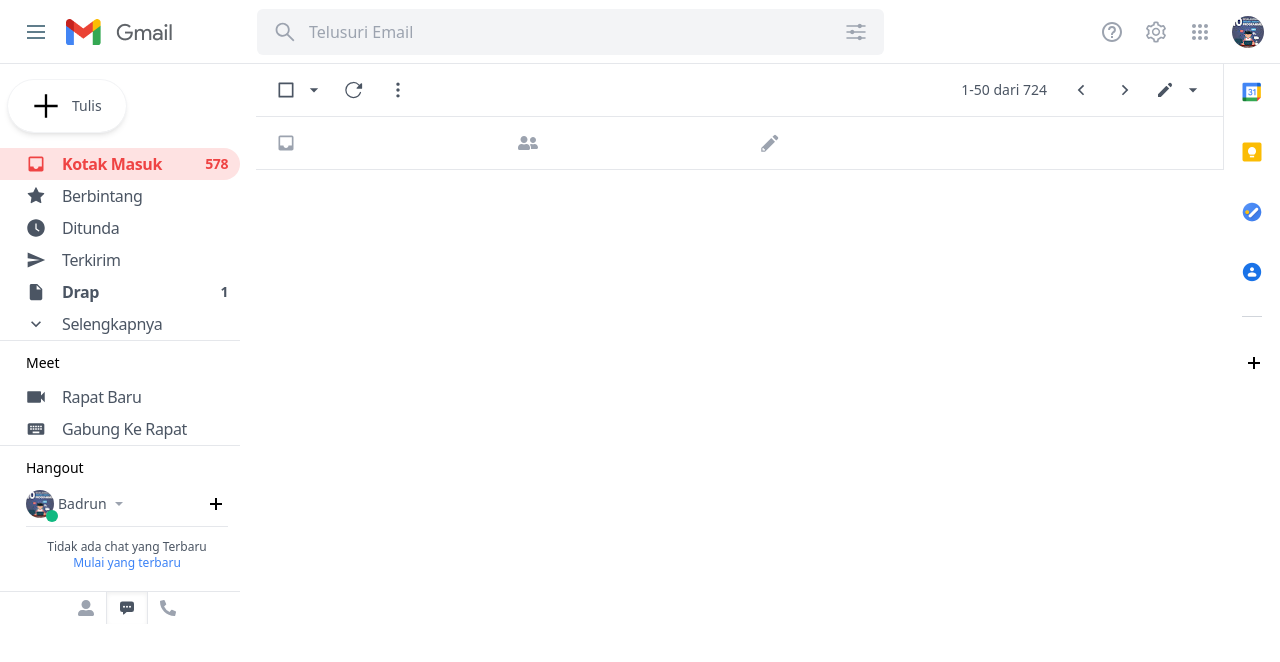
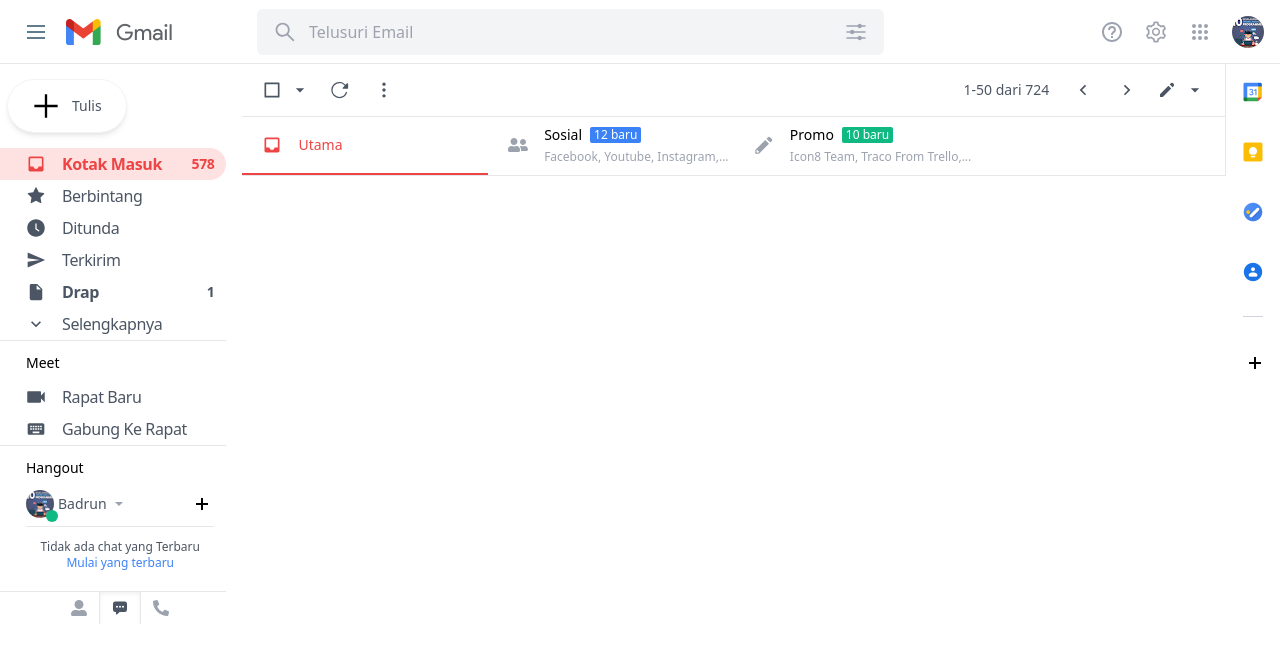
Before and after one commit to badrunp/gmail-ui-clone, a React (Create React App) app: page / in a window 1280 px wide. Shown: the top 662 px of the page. Built offline with nearby package versions, Linux system fonts and the light colour scheme.

Commit message:
create Main inbox component

```diff
--- a/src/component/main/MainInbox.js
+++ b/src/component/main/MainInbox.js
@@ -6,9 +6,9 @@
 import IconComponent from '../IconComponent';
 
 const datas = [
-    { id: 1, icon: MdInbox, title: 'Utama', notif: 0, description: '' },
-    { id: 2, icon: FaUserFriends, title: 'Sosial', notif: 12, description: 'Facebook, Youtube, Instagram, Twiter' },
-    { id: 3, icon: GoPencil, title: 'Promo', notif: 10, description: 'Icon8 Team, Traco From Trello, Heroicon' },
+    { id: 1, icon: MdInbox, title: 'Utama', notif: 0, description: '', className: 'text-gray-500' },
+    { id: 2, icon: FaUserFriends, title: 'Sosial', notif: 12, description: 'Facebook, Youtube, Instagram,...', className: 'text-white bg-blue-500' },
+    { id: 3, icon: GoPencil, title: 'Promo', notif: 10, description: 'Icon8 Team, Traco From Trello,...', className: 'text-white bg-green-500' },
 ]
 
 
@@ -22,11 +22,28 @@
     return (
         <div className="w-full h-auto relative overflow-hidden">
             <div className="grid grid-cols-4 border-b border-gray-200">
-                {items.length > 0 && items.map((item, index) => (
-                    <div key={item.id} className="flex flex-row items-center py-4 px-5 hover:bg-gray-200 cursor-pointer">
-                        <IconComponent icon={item.icon} size="w-5 h-5" />
-                    </div>
-                ))}
+                {items.length > 0 && items.map((item, index) => {
+                    const firstItem = index === 0 ? 'border-b-2 border-red-500' : 'border-b-2 border-transparent';
+                    const textRed = index === 0 ? 'text-red-500' : '';
+                    return (
+                        <div key={item.id} className={"flex flex-row items-center py-2 px-5 hover:bg-gray-100 cursor-pointer space-x-4 overflow-hidden " + firstItem}>
+                            <div className="flex-none">
+                                <IconComponent icon={item.icon} size="w-5 h-5" color={textRed} />
+                            </div>
+                            <div className="flex flex-col items-start space-y-1">
+                                <div className="flex flex-row items-center space-x-2">
+                                    <h4 className={"block text-sm font-medium " + textRed}>{item.title}</h4>
+                                    {item.notif !== 0 && (
+                                        <p className={"block text-xs px-1 font-medium rounded-sm " + item.className}>{item.notif} baru</p>
+                                    )}
+                                </div>
+                                {item.description !== '' && (
+                                    <p className="block text-xs text-gray-400 truncate">{item.description}</p>
+                                )}
+                            </div>
+                        </div>
+                    )
+                })}
             </div>
         </div>
     )
```
